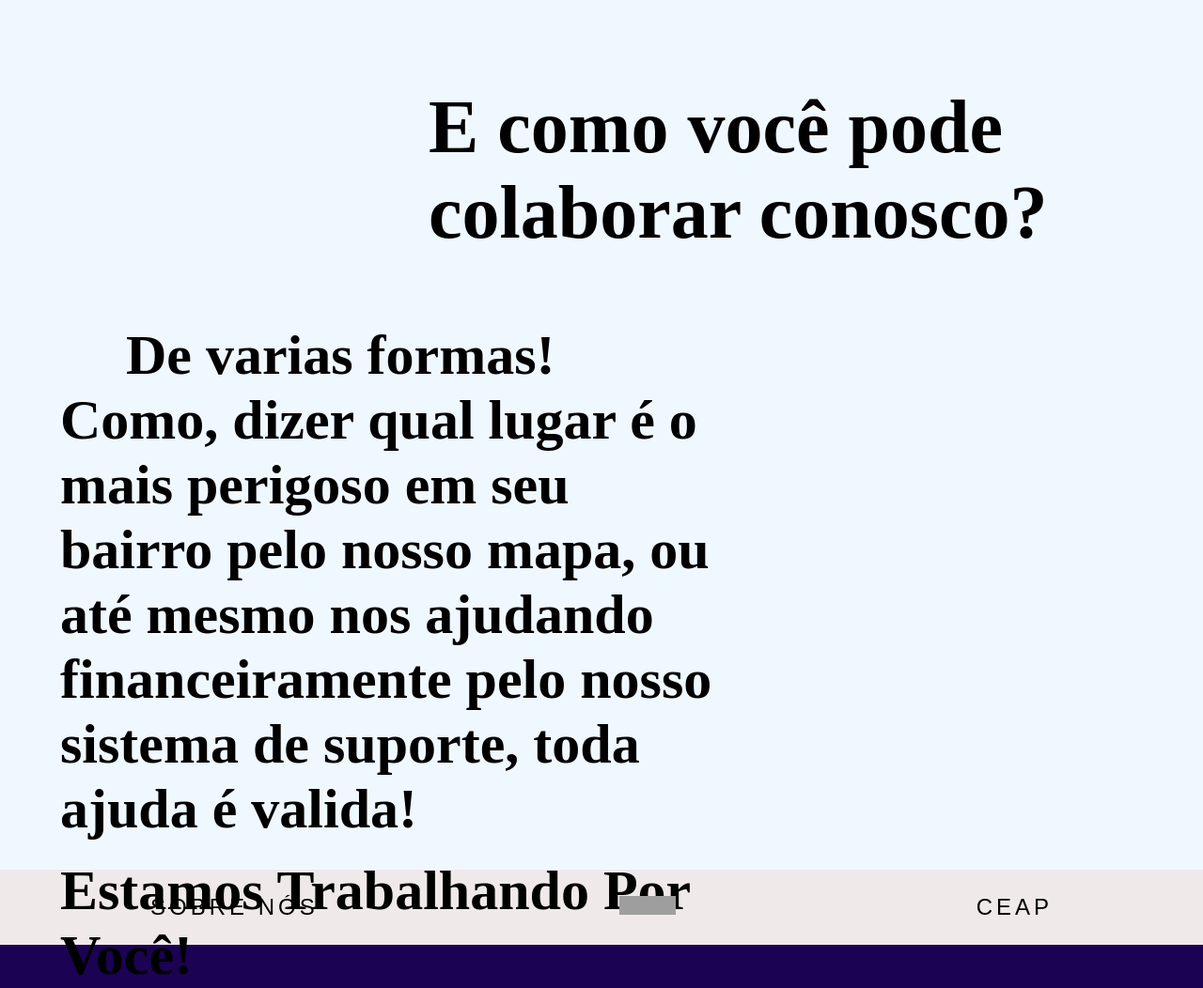
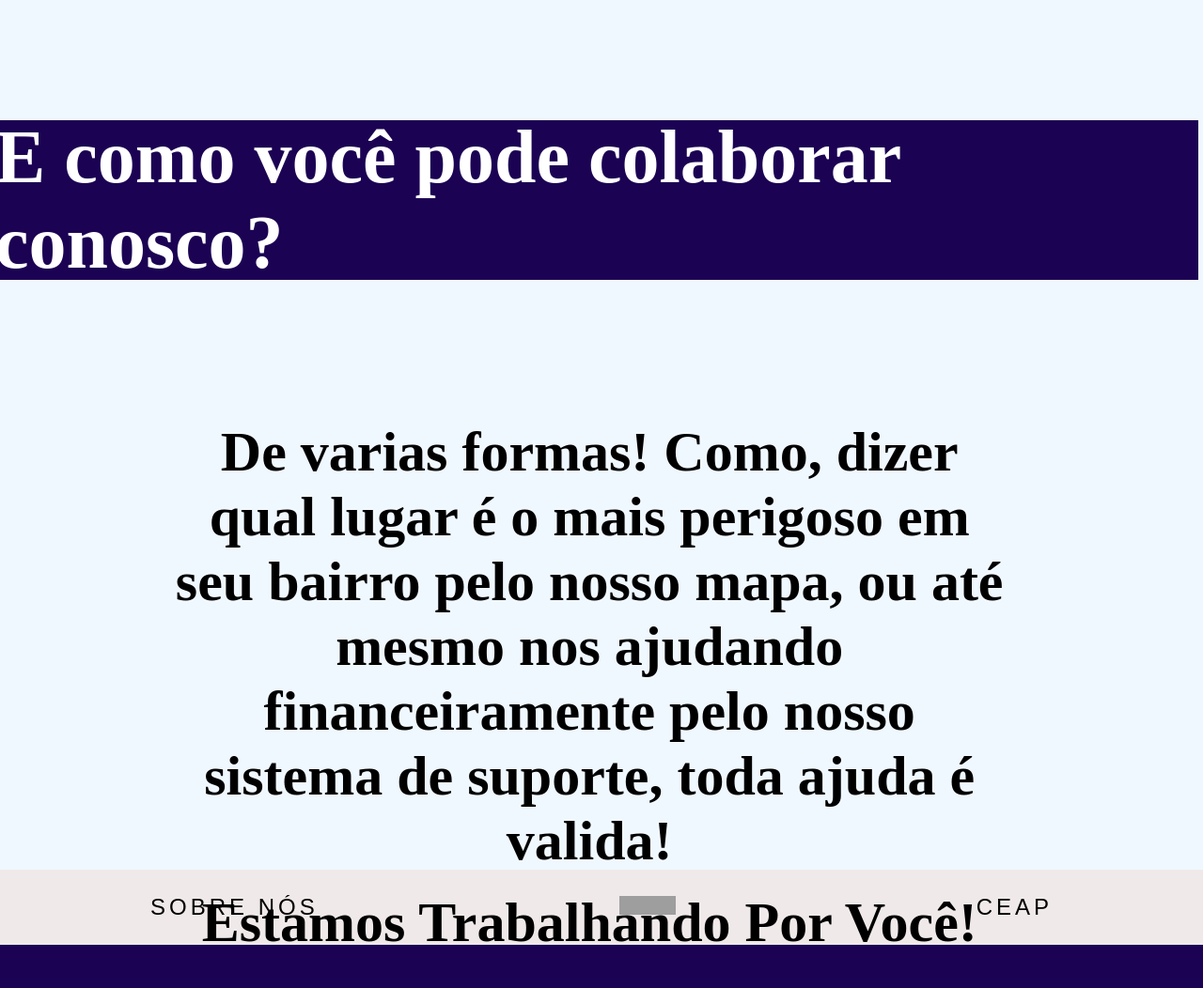
Before and after one commit to gustavnun1/TCC_Projeto, a website: page sobrenos.html in a window 1280 px wide. Shown: the part 2420-3472 px from the top of the page at 94% size. After the commit the page ends 3437 px from the top, so only its background shows below. Drawn offline with Linux system fonts and the light colour scheme; grey boxes are pictures that could not be loaded; a web font is replaced by a local one.

Commit message:
mudanças.css

```diff
--- a/sobrenos.html
+++ b/sobrenos.html
@@ -40,9 +40,11 @@
         <img id = "gif_PR"src="./imgs/program.svg" alt="programador_tela">
         <h3 class = "colaborar">  E como você pode colaborar conosco? </h3>
         <br><br><br><br>
-        <a class = "text3"> De varias formas! Como, dizer qual lugar é o mais perigoso em seu bairro pelo nosso mapa, ou até mesmo nos ajudando financeiramente pelo nosso sistema de suporte, toda ajuda é valida!</a>
-        <br><br>
-        <a class = "footer_text">Estamos Trabalhando Por Você!</a>
+        <div class = "parte3">
+            <a id = "text3"> De varias formas! Como, dizer qual lugar é o mais perigoso em seu bairro pelo nosso mapa, ou até mesmo nos ajudando financeiramente pelo nosso sistema de suporte, toda ajuda é valida!</a>
+            <br><br>
+            <a class = "footer_text">Estamos Trabalhando Por Você!</a>
+        </div>
     </div>
 
     <div class = "bloco2">
--- a/styles/sobrenos.css
+++ b/styles/sobrenos.css
@@ -116,8 +116,8 @@ li{
     margin-top: 8%;
 }
 .bloco2{
-    width: 60%;
-
+    width: 60vw;
+    margin-left: -10%;
     margin-top: 30%;
 }
 .text2{
@@ -127,20 +127,32 @@ li{
 }
 .colaborar{
     font-size: 80px;
-    width: 100%;
-    margin-left: 56%;
-    margin-top: 48%;
+    width: 100vw;
+    margin-left: -9%;
+    margin-top: 57%;
+    color: rgb(255, 255, 255);
+    font-weight: 600;
+
+}
+h3{
+    background-color: rgb(27, 2, 83);
+    width: 400px;
+    height: 170px;
+    display: flex;
+    align-items: center;
+    justify-content: center;
+}
+#text3{
+    font-size: 60px;
     color: black;
     font-weight: 600;
 }
-.text3{
-    font-size: 60px;
-    width: 100%;
-    margin-left: 10%;
-    margin-top: 15%;
+.parte3{
+    margin-left: 15%;
+    margin-top: 10%;
+    width: 70vw;
+    text-align: center;
 
-    color: black;
-    font-weight: 600;
 }
 .footer_text{
     font-size: 60px;
```
Also changed, not shown: denuncie.html (+2 -2 lines), styles/denuncie.css (+8 -8 lines).
